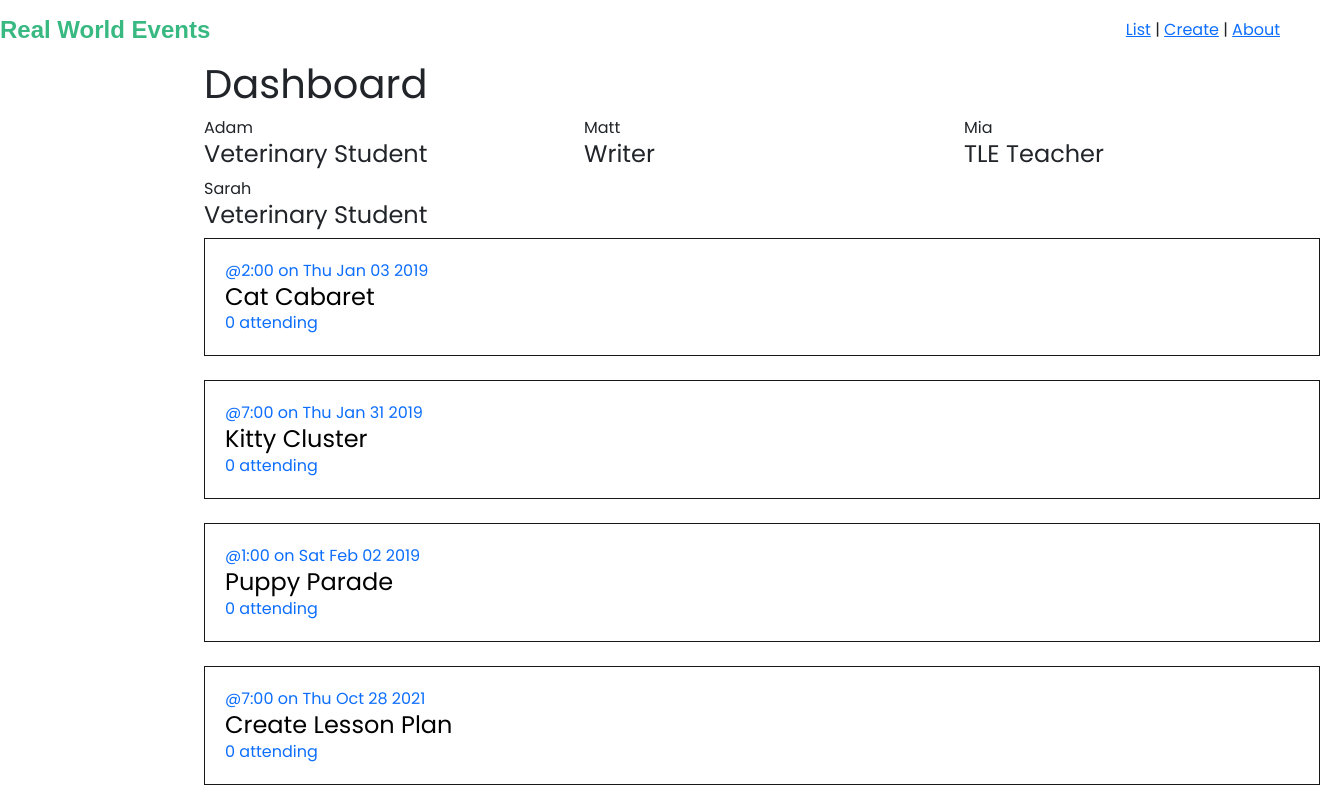
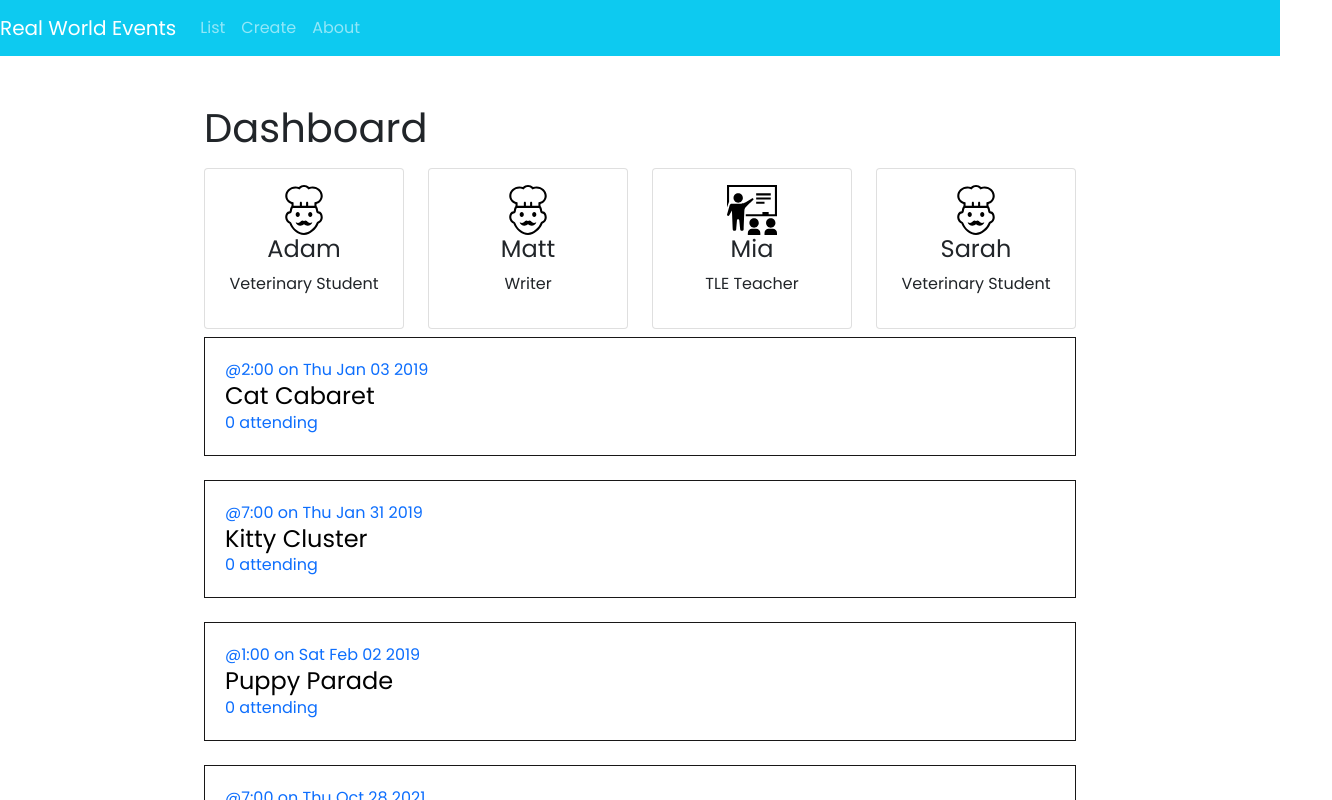
Before and after one commit to nressa/real-world-vue, a Nuxt app: page / in a window 1280 px wide. Shown: the top 800 px of the page, 1332 px wide, since content can reach past the window. Built offline with nearby package versions, Linux system fonts and the light colour scheme; data requests are answered from the project's data file.

Commit message:
feat: update CSS from bootstrap on dashboard

```diff
--- a/components/NavBar.vue
+++ b/components/NavBar.vue
@@ -1,48 +1,25 @@
 <template>
-    <div class="nav">
-        <nuxt-link to="/" class="brand">
-            Real World Events
-        </nuxt-link>
-        <nav>
-            <nuxt-link to="/event" class="">
+<div>
+  <b-navbar toggleable="lg" type="dark" variant="info">
+    <nuxt-link to="/" class="navbar-brand">
+        Real World Events
+    </nuxt-link>
+
+    <b-navbar-toggle target="nav-collapse"></b-navbar-toggle>
+
+    <b-collapse id="nav-collapse" is-nav>
+      <b-navbar-nav>
+            <nuxt-link to="/event" class="nav-link">
                 List
-            </nuxt-link> |
-            <nuxt-link to="/event/create" class="">
+            </nuxt-link>
+            <nuxt-link to="/event/create" class="nav-link">
                 Create
-            </nuxt-link> |
-            <nuxt-link to="/about" class="">
+            </nuxt-link>
+            <nuxt-link to="/about" class="nav-link">
                 About
             </nuxt-link>
-        </nav>
-    </div>
+      </b-navbar-nav>
+    </b-collapse>
+  </b-navbar>
+</div>
 </template>
-
-<style scoped>
-.brand {
-  font-family: 'Montserrat', sans-serif;
-  font-weight: 700;
-  font-size: 1.5em;
-  color: #39b982;
-  text-decoration: none;
-}
-.nav {
-  display: flex;
-  justify-content: space-between;
-  align-items: center;
-  height: 60px;
-}
-.nav .nav-item {
-  box-sizing: border-box;
-  margin: 0 5px;
-  color: rgba(0, 0, 0, 0.5);
-  text-decoration: none;
-}
-.nav .nav-item.router-link-exact-active {
-  color: #39b982;
-  border-bottom: solid 2px #39b982;
-}
-
-.nav a {
-  display: inline-block;
-}
-</style>
--- a/components/User/Card.vue
+++ b/components/User/Card.vue
@@ -1,11 +1,18 @@
 <template>
-    <div class="col-md-4">
-      <span class="eyebrow">
-        {{ user.name }}
-      </span>
-      <h4 class="title">
-        {{ user.position }}
-      </h4>
+    <div class="col-md-3 py-2">
+      <div class="card">
+        <div class="card-body">
+          <center>
+            <img :src="user.image" alt="" height="50" width="50" />
+            <h4 class="title">
+              {{ user.name }}
+            </h4>
+            <p>
+              {{ user.position }}
+            </p>
+          </center>
+        </div>
+      </div>
     </div>
 </template>
 <script>
--- a/layouts/default.vue
+++ b/layouts/default.vue
@@ -1,8 +1,10 @@
 <template>
-  <div class="">
+  <div>
     <navBar />
-    <div class="container">
-      <Nuxt />
+    <div class="d-flex">
+      <div class="container py-5">
+        <Nuxt />
+      </div>
     </div>
   </div>
 
```
